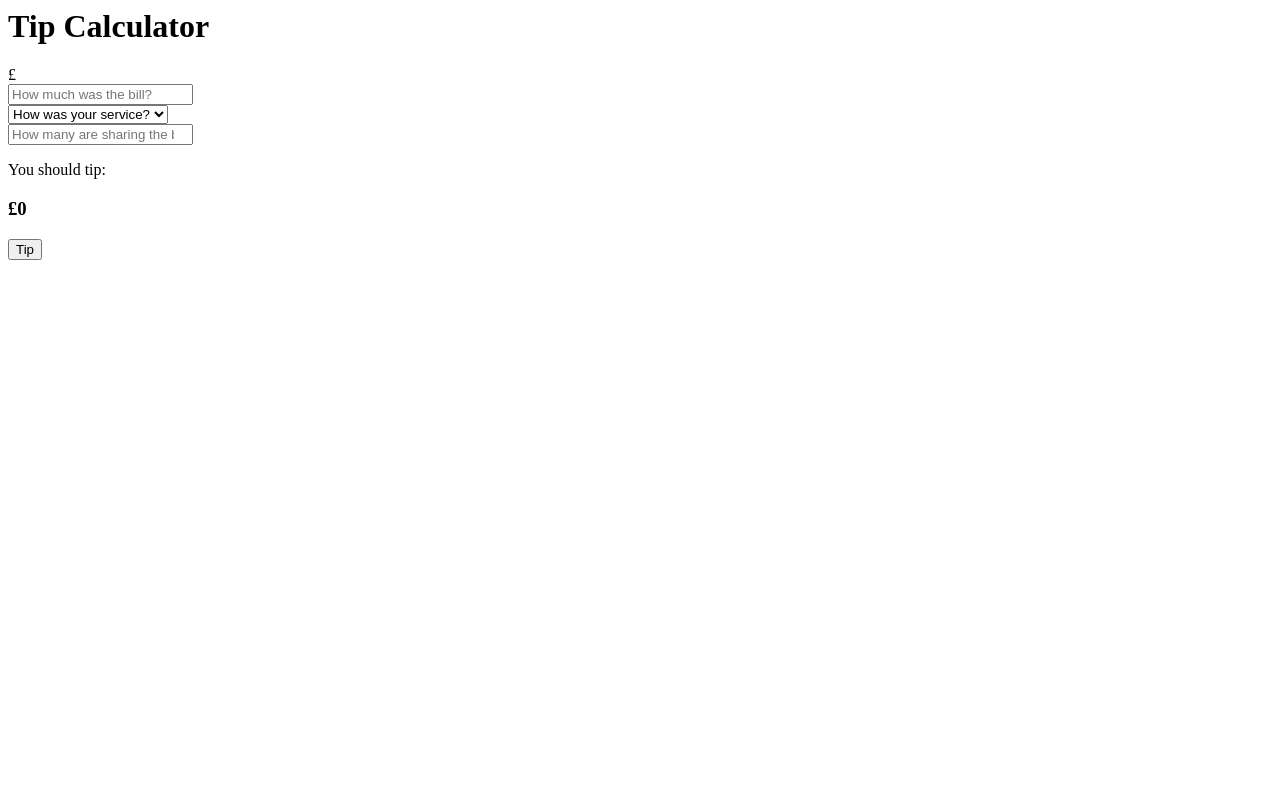
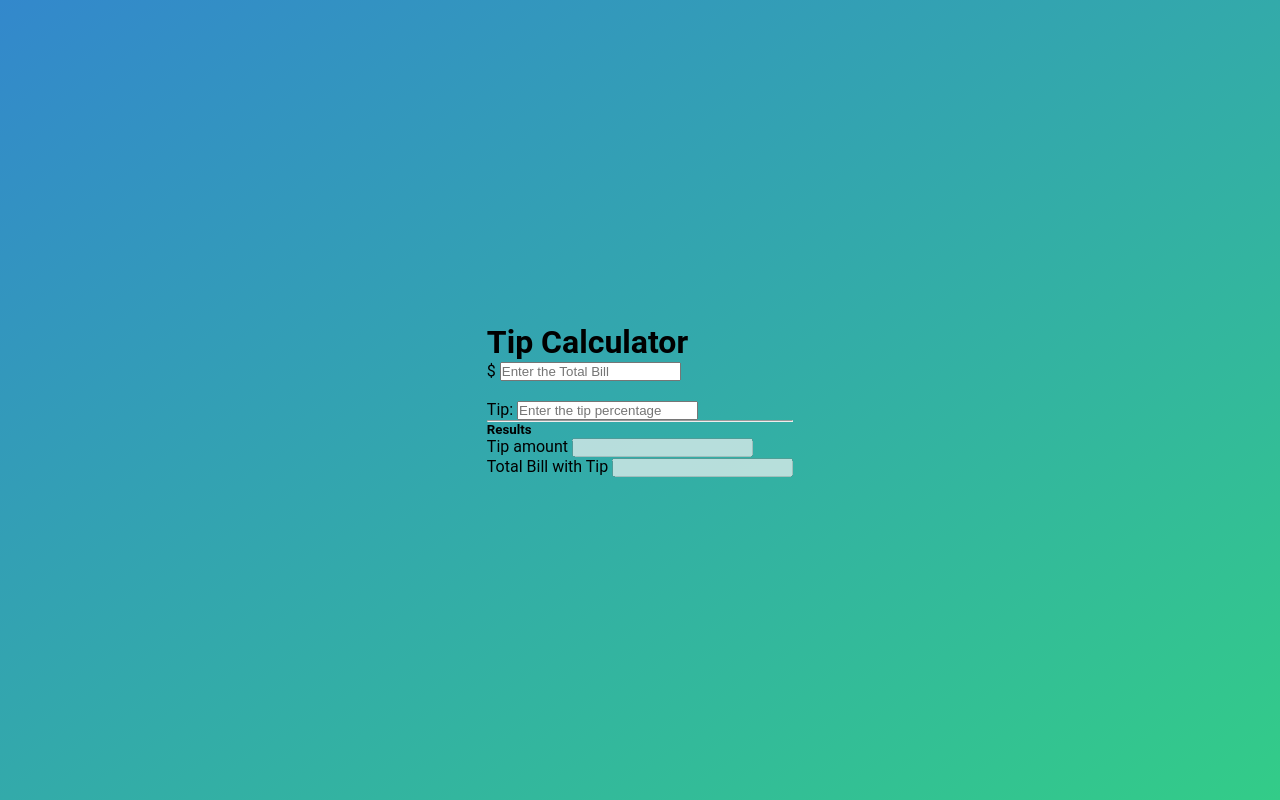
Before and after one commit to sumyaraha/Tip_calculator, a plain HTML site: page index.html in a window 1280 px wide. Drawn offline with nearby package versions, Linux system fonts and the light colour scheme; files that its build step writes are made by us from their sources.

Commit message:
Update index.html

```diff
--- a/index.html
+++ b/index.html
@@ -1,35 +1,90 @@
-<div class="app">
- <div class="calculator">
-  <header>
-   <h1>Tip Calculator</h1>
-  </header>
-  <main>
-   <section class="options">
-    <div class="input-group">
-    <div class="pre">£</div>
-    <input type="number" class="cost" placeholder="How much was the bill?" />
+
+
+<!DOCTYPE html>
+<html lang="en" >
+<head>
+ <meta charset="UTF-8">
+ <title>CodePen - Tip Calculator</title>
+ <link rel="stylesheet" href="./style.css">
+
+</head>
+<body>
+<!-- partial:index.partial.html -->
+<!doctype html>
+<html lang="en">
+ <head>
+   <title>Tip Calculator</title>
+   <!-- Required meta tags -->
+   <meta charset="utf-8">
+   <meta name="viewport" content="width=device-width, initial-scale=1, shrink-to-fit=no">
+
+   <!-- Bootstrap CSS -->
+   <!--<link rel="stylesheet" href="https://maxcdn.bootstrapcdn.com/bootstrap/4.0.0-beta.2/css/bootstrap.min.css" integrity="sha384-PsH8R72JQ3SOdhVi3uxftmaW6Vc51MKb0q5P2rRUpPvrszuE4W1povHYgTpBfshb" crossorigin="anonymous">-->
+
+ </head>
+ <body class="bg-dark">
+   <div class="container">
+     <div class="row">
+       <div class="col-md-6 mx-auto">
+         <div class="card card-body text-center mt-5">
+           <h1 class="heading display-5 pb-3">Tip Calculator</h1>
+           <form id="tip-form">
+             <div class="form-group">
+               <div class="input-group">
+                 <span class="input-group-addon">$</span>
+                 <input type="number" class="form-control" id="billTotal" placeholder="Enter the Total Bill">
+               </div>
+             </div>
+             <br>
+             <div class="form-group tipPersent">
+               <div class="input-group">
+                 <label for="">Tip:</label>
+
+
+                 <input type="number" class="form-control" id="tipInput" placeholder="Enter the tip percentage">
+                 <span class="input-group-addon" id="tipOutput"></span>
+               </div>
+             </div>
+
+
+
+           </form>
+           <hr>
+
+           <!-- RESULTS -->
+           <div id="results" class="pt-4">
+             <h5>Results</h5>
+             <div class="form-group">
+               <div class="input-group">
+                 <span class="input-group-addon">Tip amount</span>
+                 <input type="number" class="form-control" id="tipAmount" disabled>
+               </div>
+             </div>
+
+             <div class="form-group">
+               <div class="input-group">
+                 <span class="input-group-addon">Total Bill with Tip</span>
+                 <input type="number" class="form-control" id="totalBillWithTip" disabled>
+               </div>
+             </div>
+
+
+           </div>
+         </div>
+       </div>
+     </div>
    </div>
-   <div class="input-group">
-    <select class="service" required>
-     <option disabled selected>How was your service?</option>
-     <option value="30">5 - Amazing</option>
-     <option value="20">4 - Great</option>
-     <option value="10">3 - Good</option>
-     <option value="5">2 - Alright</option>
-     <option value="0">1 - Terrible</option>
-    </select>
-   </div>
-   <div class="input-group">
-    <input type="number" class="people" placeholder="How many are sharing the bill?" />
-   </div>
-   </section>
-   <section class="tip-wrap">
-    <p>You should tip: </p>
-    <h3 class="tip">£0</h3>
-   </section>
-  </main>
-  <footer>
-   <button id="tip-btn">Tip</button>
-  </footer>
- </div>
-</div>
+
+   <!-- Optional JavaScript -->
+   <!-- jQuery first, then Popper.js, then Bootstrap JS -->
+   <script src="https://code.jquery.com/jquery-3.2.1.slim.min.js" integrity="sha384-KJ3o2DKtIkvYIK3UENzmM7KCkRr/rE9/Qpg6aAZGJwFDMVNA/GpGFF93hXpG5KkN" crossorigin="anonymous"></script>
+   <script src="https://cdnjs.cloudflare.com/ajax/libs/popper.js/1.12.3/umd/popper.min.js" integrity="sha384-vFJXuSJphROIrBnz7yo7oB41mKfc8JzQZiCq4NCceLEaO4IHwicKwpJf9c9IpFgh" crossorigin="anonymous"></script>
+   <script src="https://maxcdn.bootstrapcdn.com/bootstrap/4.0.0-beta.2/js/bootstrap.min.js" integrity="sha384-alpBpkh1PFOepccYVYDB4do5UnbKysX5WZXm3XxPqe5iKTfUKjNkCk9SaVuEZflJ" crossorigin="anonymous"></script>
+
+ </body>
+</html>
+<!-- partial -->
+ <script  src="./script.js"></script>
+
+</body>
+</html>
```
